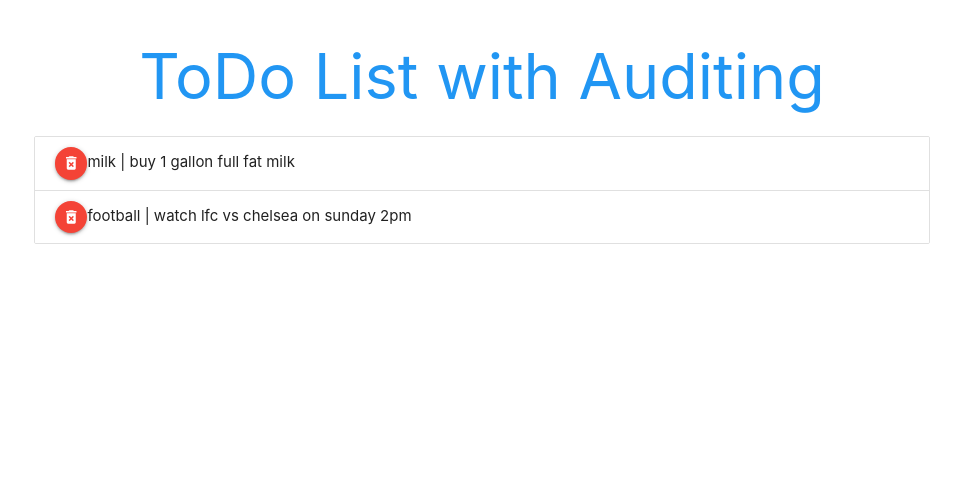
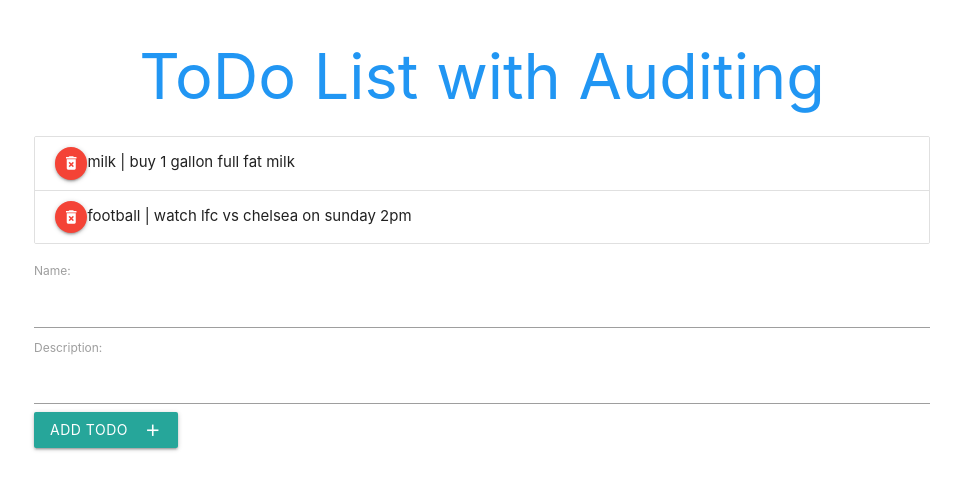
Before and after one commit to ivsuleman/todo-list-with-audit, a React app: page / in a window 1280 px wide. Shown: the top 490 px of the page, without its empty margins (158-1119 px from the left). Built offline with nearby package versions, Linux system fonts and the light colour scheme.

Commit message:
add a todo - completed

```diff
--- /dev/null
+++ b/src/components/TodoForm.js
@@ -0,0 +1,57 @@
+import React, { Component } from "react";
+
+class TodoForm extends Component {
+  state = {
+    name: "",
+    description: ""
+  };
+
+  handleChange = e => {
+    const { name, value } = event.target;
+    this.setState({
+      [name]: value
+    });
+  };
+
+  handleSubmit = e => {
+    e.preventDefault();
+    this.props.addTodo(this.state);
+    this.setState({
+      name: "",
+      description: ""
+    });
+  };
+
+  render() {
+    return (
+      <div>
+        <form onSubmit={this.handleSubmit}>
+          <label>Name:</label>
+          <input
+            type="text"
+            name="name"
+            onChange={this.handleChange}
+            value={this.state.name}
+          />
+          <label>Description:</label>
+          <input
+            type="text"
+            name="description"
+            onChange={this.handleChange}
+            value={this.state.description}
+          />
+          <button
+            className="btn waves-effect waves-light"
+            type="submit"
+            name="action"
+          >
+            <i className="material-icons right">add</i>
+            Add ToDo
+          </button>
+        </form>
+      </div>
+    );
+  }
+}
+
+export default TodoForm;
--- a/src/containers/App.js
+++ b/src/containers/App.js
@@ -1,8 +1,11 @@
 import React, { Component } from "react";
+
 import TodoList from "../components/TodoList";
+import Todoform from "../components/TodoForm";
 
 class App extends Component {
   state = {
+    idprefix: "todo",
     todos: [
       {
         id: 1,
@@ -19,6 +22,10 @@ class App extends Component {
     ]
   };
 
+  generateUniqueId = () => {
+    return `${this.state.idprefix}_${Date.now()}`;
+  };
+
   deleteTodo = id => {
     const todos = this.state.todos.filter(todo => {
       return todo.id !== id;
@@ -29,11 +36,21 @@ class App extends Component {
     });
   };
 
+  addTodo = todo => {
+    todo.id = this.generateUniqueId();
+    todo.date = Date.now();
+    let todos = [...this.state.todos, todo];
+    this.setState({
+      todos
+    });
+  };
+
   render() {
     return (
       <div className="todo-app container">
         <h1 className="center blue-text">ToDo List with Auditing</h1>
         <TodoList todos={this.state.todos} deleteTodo={this.deleteTodo} />
+        <Todoform addTodo={this.addTodo} />
       </div>
     );
   }
```
